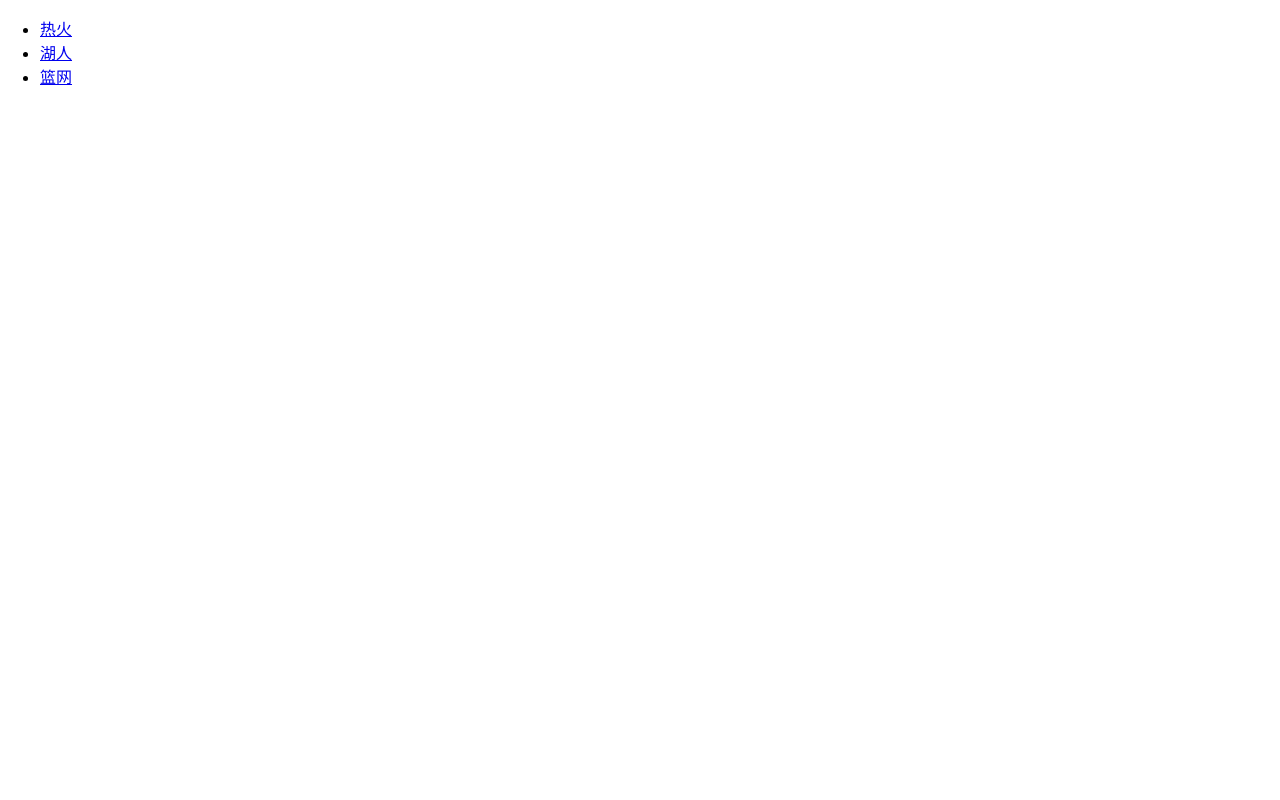
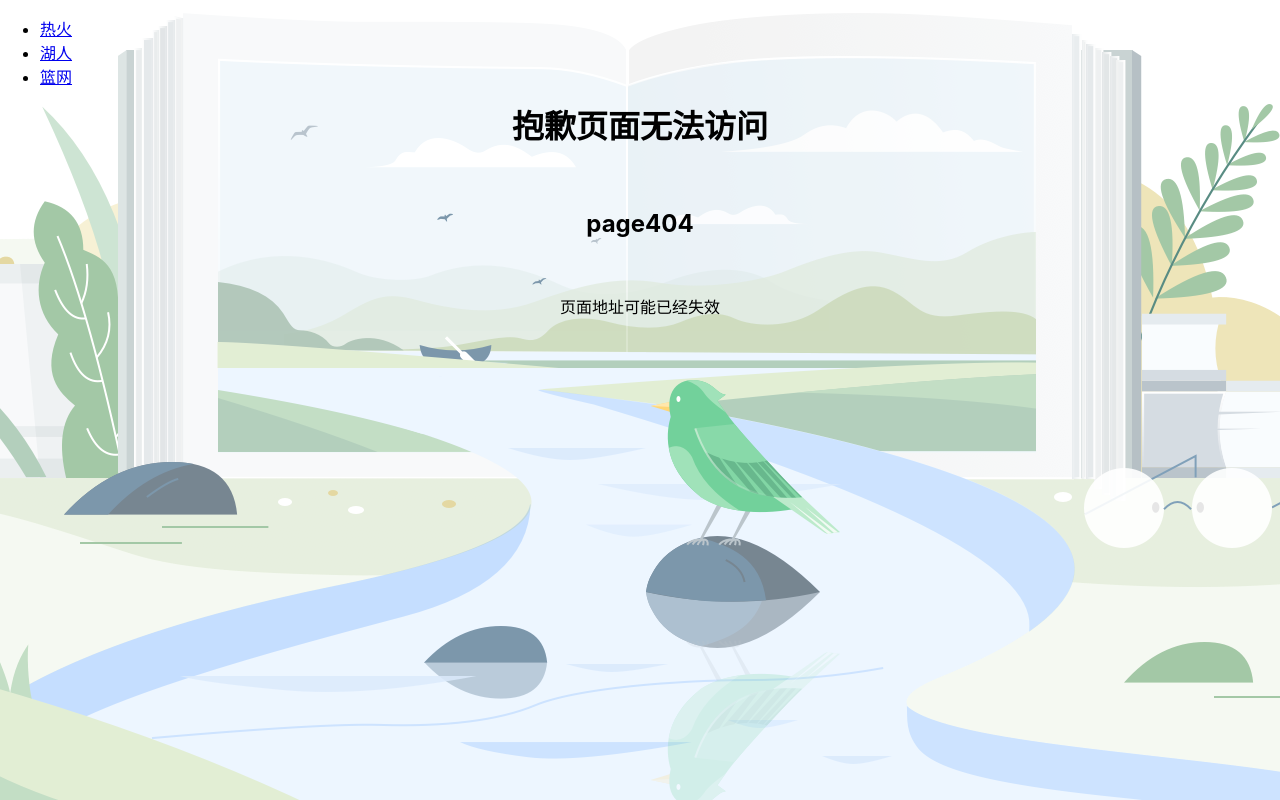
Before and after one commit to bald-donkey/react-ts-frame, a React (Create React App) app: page /404 in a window 1280 px wide. Built offline with nearby package versions, Linux system fonts and the light colour scheme.

Commit message:
add: 路由配置&&404页面配置

```diff
--- a/src/pages/Lakers/index.tsx
+++ b/src/pages/Lakers/index.tsx
@@ -1,8 +1,6 @@
 import React, { Fragment } from "react";
-import { Link, Route, Redirect } from "react-router-dom"
-import Davis from "./Davis";
-import Kuzma from "./Kuzma";
-import LeBron from "./LeBron";
+import { Link } from "react-router-dom"
+import CompireRouter from '../../router/CompireRouter'
 
 export default function Lakers(props: any) {
   let { match, history } = props;
@@ -19,7 +17,7 @@
   return (
     <Fragment>
       <section>洛杉矶·湖人</section>
-            {/* <ul>
+      <ul>
         <li>
           <Link to={match.url + "/davis"}>戴维斯</Link>
         </li>
@@ -29,14 +27,11 @@
         <li>
           <Link to={match.url + "/lebron"}>詹姆斯</Link>
         </li>
-            </ul> */}
-            {/* <section>
+      </ul>
+      <section>
         <button onClick={handleJump}>热火队</button>
-            </section> */}
-            {/* <Route path={match.url + "/davis"} component={Davis}></Route>
-            <Route path={match.url + "/kuzma"} component={Kuzma}></Route>
-            <Route path={match.url + "/lebron"} component={LeBron}></Route>
-            <Redirect from={match.url} to={match.url + "/lebron"}></Redirect> */}
+      </section>
+      <CompireRouter {...props} routes={props.routes}></CompireRouter>
     </Fragment>
   )
 }
--- /dev/null
+++ b/src/pages/Page404/index.css
@@ -0,0 +1,20 @@
+.bg__box {
+  position: fixed;
+  width: 100%;
+  height: 100%;
+  left: 0;
+  top: 0;
+}
+
+.bg__container {
+  width: 100%;
+  height: 100%;
+  background: url('../../assets/imgs/bg_404.png') no-repeat bottom;
+  display: flex;
+  flex-direction: column;
+  align-items: center;
+}
+
+.whiteSpace {
+  height: 10%;
+}
--- a/src/pages/Page404/index.tsx
+++ b/src/pages/Page404/index.tsx
@@ -1,9 +1,19 @@
-import React, { Fragment } from "react";
+import React from "react";
+import './index.css'
 
 export default function Page404() {
-    return (
-        <Fragment>
-            <section>page404.......路径找不到了</section>
-        </Fragment>
-    )
+  return (
+    <div className='bg__box'>
+      <div className='bg__container'>
+        <div className='whiteSpace'></div>
+        <h1>抱歉页面无法访问</h1>
+        <br />
+        <h2>page404</h2>
+        <br />
+        <div>
+          <p>页面地址可能已经失效</p>
+        </div>
+      </div>
+    </div>
+  )
 }
--- /dev/null
+++ b/src/pages/index.tsx
@@ -0,0 +1,18 @@
+import React from 'react'
+
+export default class Page extends React.Component<any, any> {
+  constructor(props: any) {
+    super(props);
+    this.state = {};
+  }
+
+  componentDidMount() {
+    this.props.history.push({
+      pathname: '/heat'
+    })
+  }
+
+  render() {
+    return (<></>)
+  }
+}
--- a/src/router/CompireRouter.js
+++ b/src/router/CompireRouter.js
@@ -1,5 +1,6 @@
-import React, { Fragment } from "react"
-import { Route } from "react-router-dom"
+import React, { Suspense } from "react"
+import { Route, Switch } from "react-router-dom"
+// import Loading from '../pages/Loading'
 
 /**
  * 3. 这是一个高阶组件，用于编译路由
@@ -17,24 +18,19 @@
   // 5.得到相同数量 route 组件，并返回出去生成可使用<Route />
   renderContent () { // 用于通过数据生成 Route
     let { routes = [] } = this.props;
-        let routesLength = routes.length - 1;
+    let length = routes.length - 1
 
-        // Route 中 render 属性的作用： 可以用来渲染嵌套的组件
     let routesEl = routes.map(
       (route, index) => {
 
-                if (index == routesLength) {
-                    console.log(index);
-                    // return <Route key={index} render={() => <route.component></route.component>}></Route>
-                    return
+        if (length === index) { // 配置404
+          return <Route component={route.component} key={index}></Route>
         }
-                return <Route path={route.path} key={index} render={
-                    () => {
-                        return <route.component {...this.props} routes={route.children}></route.component>
+        return <Route path={route.path} exact={route.path === '/'} key={index} render={
+          (props) => {
+            return <route.component {...props} routes={route.children}></route.component>
           }
         }></Route>
-
-
       }
     )
 
@@ -49,10 +45,12 @@
 
   render () {
     return (
-            <Fragment>
+      // <Suspense fallback={<Loading></Loading>}>
+      <Suspense fallback={<p>加载中.....</p>}>
+        <Switch>
           {this.state.c}
-            </Fragment>
+        </Switch>
+      </Suspense>
     )
   }
-
 }
--- a/src/router/index.tsx
+++ b/src/router/index.tsx
@@ -1,14 +1,24 @@
 // 1. 引入组件
+import React from 'react'
+
+import Page from '../pages/index'
 import Heat from "../pages/Heat"
-import Lakers from "../pages/Lakers"
-import Nets from "../pages/Nets"
-import Page404 from "../pages/Page404"
-import Davis from "../pages/Lakers/Davis"
-import Kuzma from "../pages/Lakers/Kuzma"
-import LeBron from "../pages/Lakers/LeBron"
+
+
+const Lakers = React.lazy(() => import(/*webpackChunkName:"tackNumber"*/'../pages/Lakers/index'))
+const Nets = React.lazy(() => import(/*webpackChunkName:"tackNumber"*/'../pages/Nets/index'))
+const Davis = React.lazy(() => import(/*webpackChunkName:"tackNumber"*/'../pages/Lakers/Davis/index'))
+const Kuzma = React.lazy(() => import(/*webpackChunkName:"tackNumber"*/'../pages/Lakers/Kuzma/index'))
+const LeBron = React.lazy(() => import(/*webpackChunkName:"tackNumber"*/'../pages/Lakers/LeBron/index'))
+const Page404 = React.lazy(() => import(/*webpackChunkName:"tackNumber"*/'../pages/Page404'))
+
 
 // 2. 定义一个路由配置
 let routes = [
+  {
+    path: '/',
+    component: Page
+  },
   {
     path: "/heat",
     component: Heat
@@ -36,7 +46,7 @@
     component: Nets
   },
   {
-        // path: "/404",
+    path: "/404",
     component: Page404
   }
 ]
```
Also changed, not shown: src/App.tsx (+1 -39 lines), src/assets/imgs/bg_404.png (added). Lines whose indentation alone changed are shown as unchanged.
